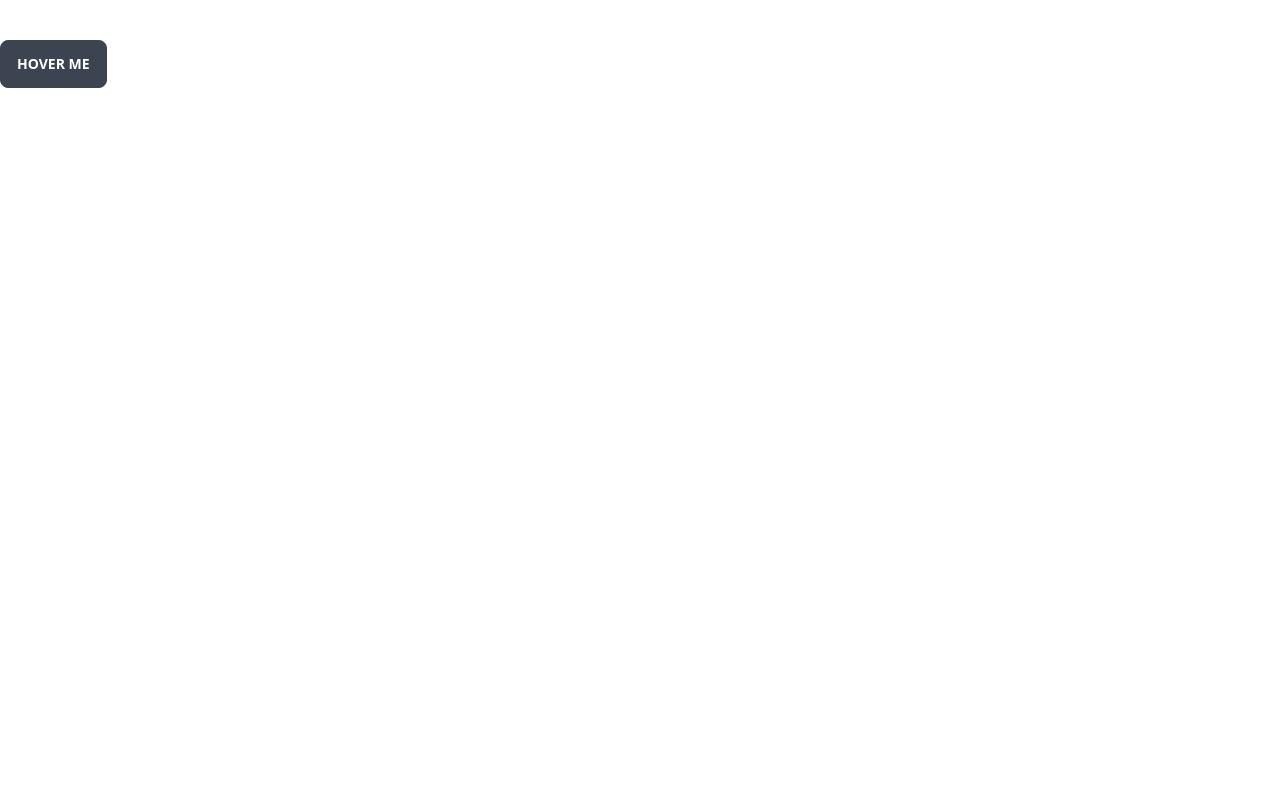
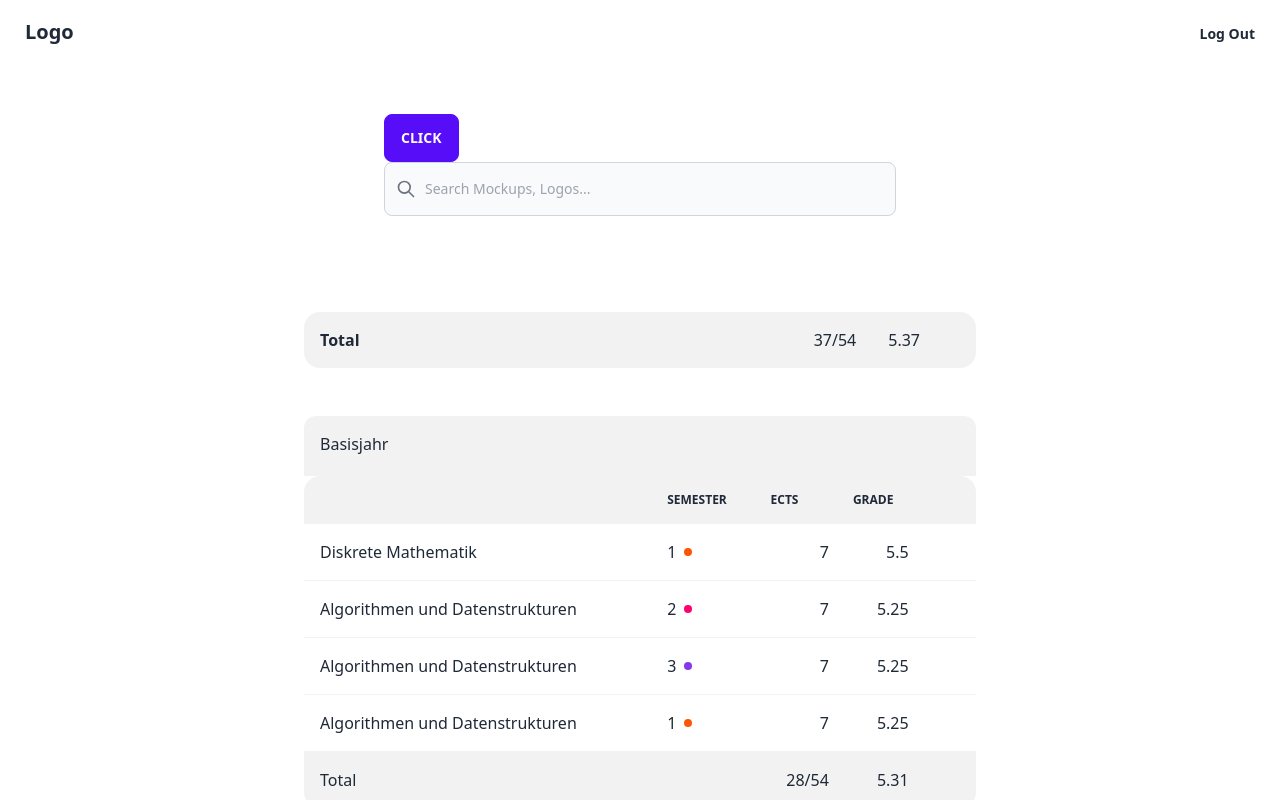
Before and after one commit to markbeep/Stupl, a React (Create React App) app in the folder frontend/: page /konsti in a window 1280 px wide. Shown: the top 800 px of the page. Built offline with nearby package versions, Linux system fonts and the light colour scheme.

Commit message:
Make animation for edit button

```diff
--- a/frontend/src/pages/HomePage.tsx
+++ b/frontend/src/pages/HomePage.tsx
@@ -222,6 +222,50 @@ const totalWsum = ({
   }
 };
 
+//Edit button
+const DisplaySubjects = ({ subject }: { subject: SubjectData }) => {
+  const [showEditButton, setShowEditButton] = useState(false);
+  return (
+    <tr
+      onMouseEnter={() => setShowEditButton(true)}
+      onMouseLeave={() => setShowEditButton(false)}
+      key={subject.id}
+    >
+      <td className="text-left pr-2">{subject.name}</td>
+      <td className="pr-2">
+        <SemesterPill semester={subject.semester}></SemesterPill>
+      </td>
+      <td className="text-right pr-2">{subject.ects}</td>
+      <td className="text-right pr-2">{subject.grade}</td>
+      {/* was macht das hover hier*/}
+
+      <td
+        className={
+          "transition-all " + (showEditButton ? " opacity-100" : " opacity-0")
+        }
+      >
+        <button className="" onClick={() => console.log("Suck my nuts")}>
+          <svg
+            xmlns="http://www.w3.org/2000/svg"
+            width="16"
+            height="16"
+            viewBox="0 0 24 24"
+            fill="none"
+            stroke="currentColor"
+            strokeWidth="2"
+            strokeLinecap="round"
+            strokeLinejoin="round"
+            className="feather feather-edit"
+          >
+            <path d="M11 4H4a2 2 0 0 0-2 2v14a2 2 0 0 0 2 2h14a2 2 0 0 0 2-2v-7"></path>
+            <path d="M18.5 2.5a2.121 2.121 0 0 1 3 3L12 15l-4 1 1-4 9.5-9.5z"></path>
+          </svg>
+        </button>
+      </td>
+    </tr>
+  );
+};
+
 const SubjectGroupCollapsible = ({
   subjectGroup,
   includePlanned,
@@ -275,36 +319,7 @@ const SubjectGroupCollapsible = ({
         </thead>
         <tbody>
           {subjectGroup.data.map((subject) => (
-            <tr key={subject.id}>
-              <td className="text-left pr-2">{subject.name}</td>
-              <td className="pr-2">
-                <SemesterPill semester={subject.semester}></SemesterPill>
-              </td>
-              <td className="text-right pr-2">{subject.ects}</td>
-              <td className="text-right pr-2">{subject.grade}</td>
-              <td className="transition-all  hover:opacity-100">
-                <button
-                  className=""
-                  onClick={() => console.log("Suck my nuts")}
-                >
-                  <svg
-                    xmlns="http://www.w3.org/2000/svg"
-                    width="16"
-                    height="16"
-                    viewBox="0 0 24 24"
-                    fill="none"
-                    stroke="currentColor"
-                    strokeWidth="2"
-                    strokeLinecap="round"
-                    strokeLinejoin="round"
-                    className="feather feather-edit"
-                  >
-                    <path d="M11 4H4a2 2 0 0 0-2 2v14a2 2 0 0 0 2 2h14a2 2 0 0 0 2-2v-7"></path>
-                    <path d="M18.5 2.5a2.121 2.121 0 0 1 3 3L12 15l-4 1 1-4 9.5-9.5z"></path>
-                  </svg>
-                </button>
-              </td>
-            </tr>
+            <DisplaySubjects subject={subject}></DisplaySubjects>
           ))}
           <tr className="">
             <td className="text-left pr-2 bg-base-200">Total</td>
--- a/frontend/src/pages/konsti.tsx
+++ b/frontend/src/pages/konsti.tsx
@@ -1,59 +1,275 @@
 import { useState } from "react";
+import Collapsible from "../components/Collapsible";
+import { Navbar } from "../components/Navbar";
+import SearchBar from "../components/SearchBar";
+import SemesterPill from "../components/SemesterPill";
+import { SubjectGroup, subjectGroups, SubjectData } from "../data";
+import { RequirementsCollapsible } from "./Yanick";
 
 export const Konsti = () => {
+  const [includePlanned, setIncludePlanned] = useState(false);
+
+  const el = document.getElementById("box");
+
+  const hiddenEl = document.getElementById("hidden");
+
   return (
-    <div className="tooltip mt-10" data-tip="hello">
-      <button className="btn" mt-10>
-        Hover me
-      </button>
+    <div className="pb-12">
+      <Navbar></Navbar>
+
+      <div className="mt-12 max-w-lg mx-auto">
+        <SearchBar></SearchBar>
+      </div>
+      <div className="max-w-2xl mx-auto mt-24">
+        <div className="alert alert-">
+          <div className="flex justify-between w-full">
+            <h3 className="font-bold">Total</h3>
+            <div className="flex">
+              <p className="mr-8">37/54</p>
+              <p className="mr-10">5.37</p>
+            </div>
+          </div>
+        </div>
+        {subjectGroups.map((group) => (
+          <div className="mt-12">
+            <SubjectGroupCollapsible
+              subjectGroup={group}
+              includePlanned={includePlanned}
+            ></SubjectGroupCollapsible>
+          </div>
+        ))}
+        <div className="mt-12">
+          <RequirementsCollapsible></RequirementsCollapsible>
+        </div>
+      </div>
     </div>
   );
 };
 
-const SearchBar = () => {
+export default Konsti;
+
+const showSubject = ({
+  includePlanned,
+  subjectTableRowData,
+}: {
+  includePlanned: boolean;
+  subjectTableRowData: SubjectData;
+}) => {
+  return includePlanned ? true : subjectTableRowData.planned ? false : true;
+};
+
+//compute sum of ECTS per category (that are to be included based on includePlanned)
+const sumEcts = ({
+  includePlanned,
+  subjectGroup,
+}: {
+  includePlanned: boolean;
+  subjectGroup: SubjectGroup;
+}) => {
+  return subjectGroup.data
+    .reduce((accumulator, currentValue) => {
+      return (
+        accumulator +
+        (showSubject({
+          includePlanned: includePlanned,
+          subjectTableRowData: currentValue,
+        })
+          ? currentValue.ects
+          : 0)
+      );
+    }, 0)
+    .toFixed(2);
+};
+
+//compute the weigthed sum of grades * ECTS per category
+const wsumGrades = ({
+  includePlanned,
+  subjectGroup,
+}: {
+  includePlanned: boolean;
+  subjectGroup: SubjectGroup;
+}) => {
+  console.log(subjectGroup.data);
+  return subjectGroup.data.reduce((accumulator, currentValue) => {
+    return (
+      accumulator +
+      (showSubject({
+        includePlanned: includePlanned,
+        subjectTableRowData: currentValue,
+      })
+        ? currentValue.grade * currentValue.ects
+        : 0)
+    );
+  }, 0);
+};
+
+//compute the average grade based one includePlanned per category
+const avgGrades = ({
+  includePlanned,
+  subjectGroup,
+}: {
+  includePlanned: boolean;
+  subjectGroup: SubjectGroup;
+}) => {
+  console.log(
+    Number(
+      sumEcts({
+        includePlanned: includePlanned,
+        subjectGroup: subjectGroup,
+      })
+    )
+  );
+  if (
+    Number(
+      sumEcts({
+        includePlanned: includePlanned,
+        subjectGroup: subjectGroup,
+      })
+    ) === 0
+  ) {
+    return 0;
+  } else {
+    return (
+      Number(
+        wsumGrades({
+          includePlanned: includePlanned,
+          subjectGroup: subjectGroup,
+        })
+      ) /
+      Number(
+        sumEcts({
+          includePlanned: includePlanned,
+          subjectGroup: subjectGroup,
+        })
+      )
+    ).toFixed(2);
+  }
+};
+//function
+const DisplaySubjects = ({ subject }: { subject: SubjectData }) => {
+  const [showEditButton, setShowEditButton] = useState(false);
   return (
-    <input type="text" placeholder="Search" className="input w-full max-w-xs" />
+    <tr
+      onMouseEnter={() => setShowEditButton(true)}
+      onMouseLeave={() => setShowEditButton(false)}
+      key={subject.id}
+    >
+      <td className="text-left pr-2">{subject.name}</td>
+      <td className="pr-2">
+        <SemesterPill semester={subject.semester}></SemesterPill>
+      </td>
+      <td className="text-right pr-2">{subject.ects}</td>
+      <td className="text-right pr-2">{subject.grade}</td>
+      {/* was macht das hover hier*/}
+
+      <td
+        className={
+          "transition-all " + (showEditButton ? " opacity-100" : " opacity-0")
+        }
+      >
+        <button className="" onClick={() => console.log("Suck my nuts")}>
+          <svg
+            xmlns="http://www.w3.org/2000/svg"
+            width="16"
+            height="16"
+            viewBox="0 0 24 24"
+            fill="none"
+            stroke="currentColor"
+            strokeWidth="2"
+            strokeLinecap="round"
+            strokeLinejoin="round"
+            className="feather feather-edit"
+          >
+            <path d="M11 4H4a2 2 0 0 0-2 2v14a2 2 0 0 0 2 2h14a2 2 0 0 0 2-2v-7"></path>
+            <path d="M18.5 2.5a2.121 2.121 0 0 1 3 3L12 15l-4 1 1-4 9.5-9.5z"></path>
+          </svg>
+        </button>
+      </td>
+    </tr>
   );
 };
 
-export const SearchBar2 = () => {
-  const [searchInput, setSearchInput] = useState(0);
-
-  const countries = [
-    { name: "Belgium", continent: "Europe" },
-    { name: "India", continent: "Asia" },
-    { name: "Bolivia", continent: "South America" },
-    { name: "Ghana", continent: "Africa" },
-    { name: "Japan", continent: "Asia" },
-    { name: "Canada", continent: "North America" },
-    { name: "New Zealand", continent: "Australasia" },
-    { name: "Italy", continent: "Europe" },
-    { name: "South Africa", continent: "Africa" },
-    { name: "China", continent: "Asia" },
-    { name: "Paraguay", continent: "South America" },
-    { name: "Usa", continent: "North America" },
-    { name: "France", continent: "Europe" },
-    { name: "Botswana", continent: "Africa" },
-    { name: "Spain", continent: "Europe" },
-    { name: "Senegal", continent: "Africa" },
-    { name: "Brazil", continent: "South America" },
-    { name: "Denmark", continent: "Europe" },
-    { name: "Mexico", continent: "South America" },
-    { name: "Australia", continent: "Australasia" },
-    { name: "Tanzania", continent: "Africa" },
-    { name: "Bangladesh", continent: "Asia" },
-    { name: "Portugal", continent: "Europe" },
-    { name: "Pakistan", continent: "Asia" },
-  ];
-
+const SubjectGroupCollapsible = ({
+  subjectGroup,
+  includePlanned,
+}: {
+  subjectGroup: SubjectGroup;
+  includePlanned: boolean;
+}) => {
+  const [hideLightbox, setHideLightbox] = useState(true);
   return (
-    <>
-      {countries.map(({ name, continent }) => (
-        <p key={name}>
-          {" "}
-          {name} {continent}{" "}
-        </p>
-      ))}
-    </>
+    <Collapsible
+      headerBuilder={(collapsed) => (
+        <div className="flex justify-between">
+          <div className="tooltip" data-tip={subjectGroup.information}>
+            <h3>{subjectGroup.name}</h3>
+          </div>
+          <div className="flex">
+            {collapsed && (
+              <p className="mr-8">
+                {Number(
+                  sumEcts({
+                    includePlanned: includePlanned,
+                    subjectGroup: subjectGroup,
+                  })
+                )}
+                /54
+              </p>
+            )}
+            {collapsed && (
+              <p className="mr-2">
+                {" "}
+                {Number(
+                  avgGrades({
+                    includePlanned: includePlanned,
+                    subjectGroup: subjectGroup,
+                  })
+                )}
+              </p>
+            )}
+          </div>
+        </div>
+      )}
+    >
+      <table className="table w-full">
+        <thead className="rounded-none">
+          <tr className="rounded-none">
+            <th className="text-left z-index0-force"></th>
+            <th className="pr-2">Semester</th>
+            <th className="pr-2">ECTS</th>
+            <th className="pr-2">Grade</th>
+            <th className=""></th>
+          </tr>
+        </thead>
+        <tbody>
+          {subjectGroup.data.map((subject) => (
+            <DisplaySubjects subject={subject}></DisplaySubjects>
+          ))}
+          <tr className="">
+            <td className="text-left pr-2 bg-base-200">Total</td>
+            <td className="bg-base-200 pr-2"></td>
+            <td className="text-right bg-base-200 pr-2">
+              {Number(
+                sumEcts({
+                  includePlanned: includePlanned,
+                  subjectGroup: subjectGroup,
+                })
+              )}
+              /54
+            </td>
+            {/* compute average grade per component */}
+            <td className="text-right bg-base-200 pr-2">
+              {Number(
+                avgGrades({
+                  includePlanned: includePlanned,
+                  subjectGroup: subjectGroup,
+                })
+              )}
+            </td>
+            <td className="bg-base-200 "></td>
+          </tr>
+        </tbody>
+      </table>
+    </Collapsible>
   );
 };
```
Also changed, not shown: frontend/src/pages/test.txt (added), 1 other file (tests, documents, lock files or other folders).
